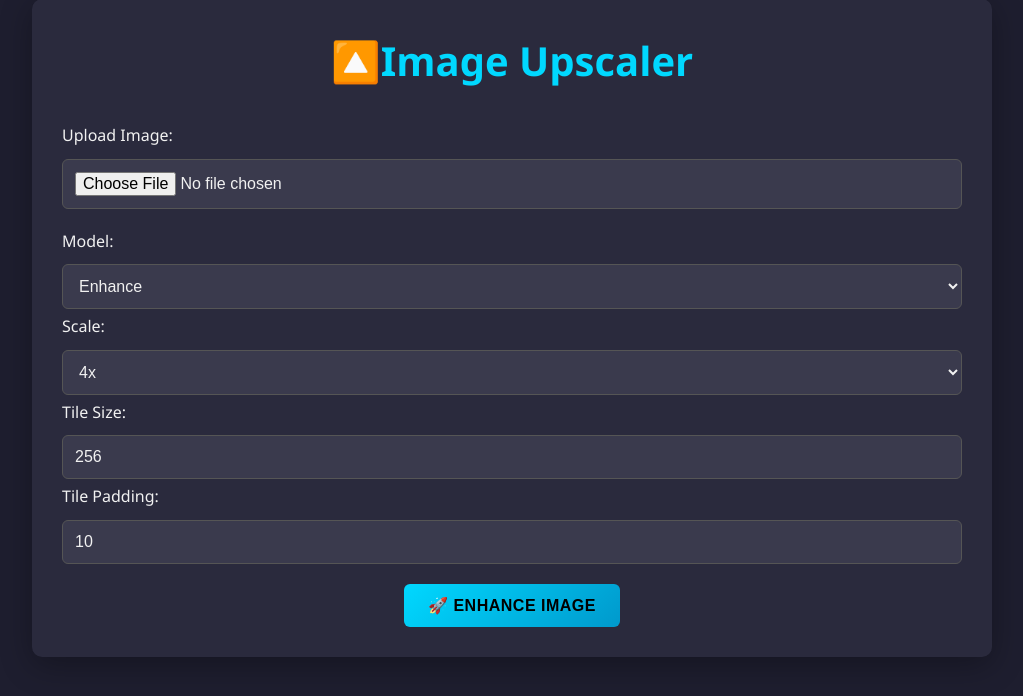
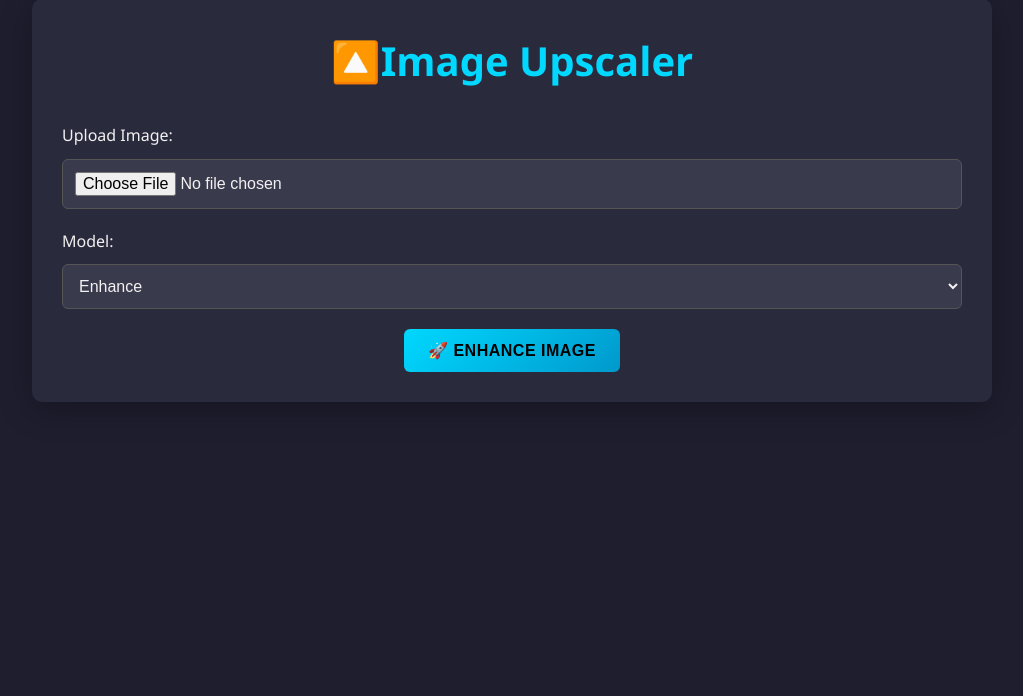
Before and after one commit to Punitkanzariya/Image, a Django app: page / in a window 1280 px wide. Shown: the part 41-737 px from the top of the page, without its empty margins (128-1151 px from the left). Run offline with Django 4.2, Linux system fonts and the light colour scheme.

Commit message:
size settings

```diff
--- a/image_app/realesrgan_model.py
+++ b/image_app/realesrgan_model.py
@@ -7,7 +7,7 @@ from realesrgan import RealESRGANer
 # Default values
 DEFAULT_MODEL_NAME = 'RealESRGAN_x4plus'
 DEFAULT_SCALE = 4
-DEFAULT_TILE = 0
+DEFAULT_TILE = 256          # ✅ Enable tiling to avoid memory crashes
 DEFAULT_TILE_PAD = 10
 USE_HALF = torch.cuda.is_available()
 
--- a/image_app/templates/index.html
+++ b/image_app/templates/index.html
@@ -32,19 +32,6 @@
           <option value="RealESRGAN_x4plus">Enhance</option>
           <option value="RealESRGAN_x4plus_anime_6B">Anime</option>
         </select>
-
-        <label>Scale:</label>
-        <select name="scale">
-          <option value="2">2x</option>
-          <option value="4" selected>4x</option>
-        </select>
-
-        <label>Tile Size:</label>
-        <input type="number" name="tile_size" value="256">
-
-        <label>Tile Padding:</label>
-        <input type="number" name="tile_pad" value="10">
-
       </div>
 
       <div id="progress-container" style="display:none;">
--- a/image_app/views.py
+++ b/image_app/views.py
@@ -2,38 +2,58 @@ import io
 import base64
 import gc
 from django.shortcuts import render
+from django.http import HttpResponseBadRequest
 from PIL import Image
 import numpy as np
 from .realesrgan_model import upsampler  # Preloaded model
 
+MAX_IMAGE_SIZE_MB = 5  # You can adjust this limit
+
 def upscale_view(request):
     if request.method == 'POST':
-        image = request.FILES['image']
+        image = request.FILES.get('image')
 
-        # Convert PIL image
-        img = Image.open(image).convert('RGB')
-        img_np = np.array(img)
+        if not image:
+            return HttpResponseBadRequest("No image uploaded.")
 
-        # Enhance image using Real-ESRGAN
-        output_np, _ = upsampler.enhance(img_np)
-        output_img = Image.fromarray(output_np)
+        # Size check
+        if image.size > MAX_IMAGE_SIZE_MB * 1024 * 1024:
+            return HttpResponseBadRequest("Image too large. Max 5MB allowed.")
 
-        # Convert input and output images to base64 (for direct embedding)
-        def image_to_base64(pil_image):
-            buffer = io.BytesIO()
-            pil_image.save(buffer, format='PNG')
-            return base64.b64encode(buffer.getvalue()).decode('utf-8')
+        try:
+            # Convert to RGB
+            img = Image.open(image).convert('RGB')
 
-        input_b64 = image_to_base64(img)
-        output_b64 = image_to_base64(output_img)
+            # Optional resize to prevent memory issues
+            MAX_DIMENSION = 2000  # pixels
+            if max(img.size) > MAX_DIMENSION:
+                img.thumbnail((MAX_DIMENSION, MAX_DIMENSION))
 
-        # Clean up memory
-        del img, img_np, output_np, output_img
-        gc.collect()
+            img_np = np.array(img)
 
-        return render(request, 'result.html', {
-            'input_b64': input_b64,
-            'output_b64': output_b64
-        })
+            # Real-ESRGAN enhancement
+            output_np, _ = upsampler.enhance(img_np)
+            output_img = Image.fromarray(output_np)
+
+            # Encode to base64
+            def image_to_base64(pil_image):
+                buffer = io.BytesIO()
+                pil_image.save(buffer, format='PNG')
+                return base64.b64encode(buffer.getvalue()).decode('utf-8')
+
+            input_b64 = image_to_base64(img)
+            output_b64 = image_to_base64(output_img)
+
+            # Cleanup
+            del img, img_np, output_np, output_img
+            gc.collect()
+
+            return render(request, 'result.html', {
+                'input_b64': input_b64,
+                'output_b64': output_b64
+            })
+
+        except Exception as e:
+            return HttpResponseBadRequest(f"Error during upscaling: {str(e)}")
 
     return render(request, 'index.html')
```
Also changed, not shown: 1 other file.
